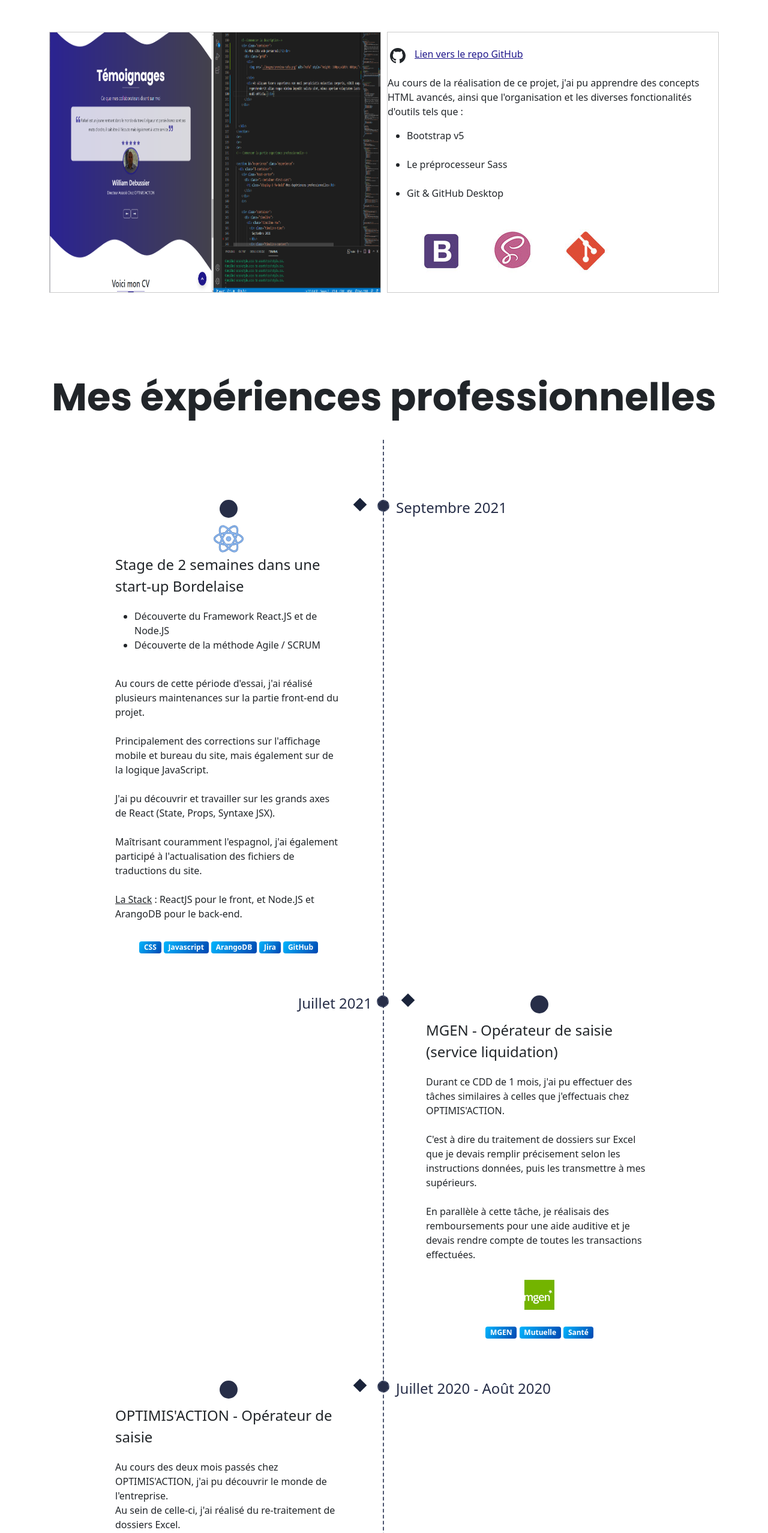
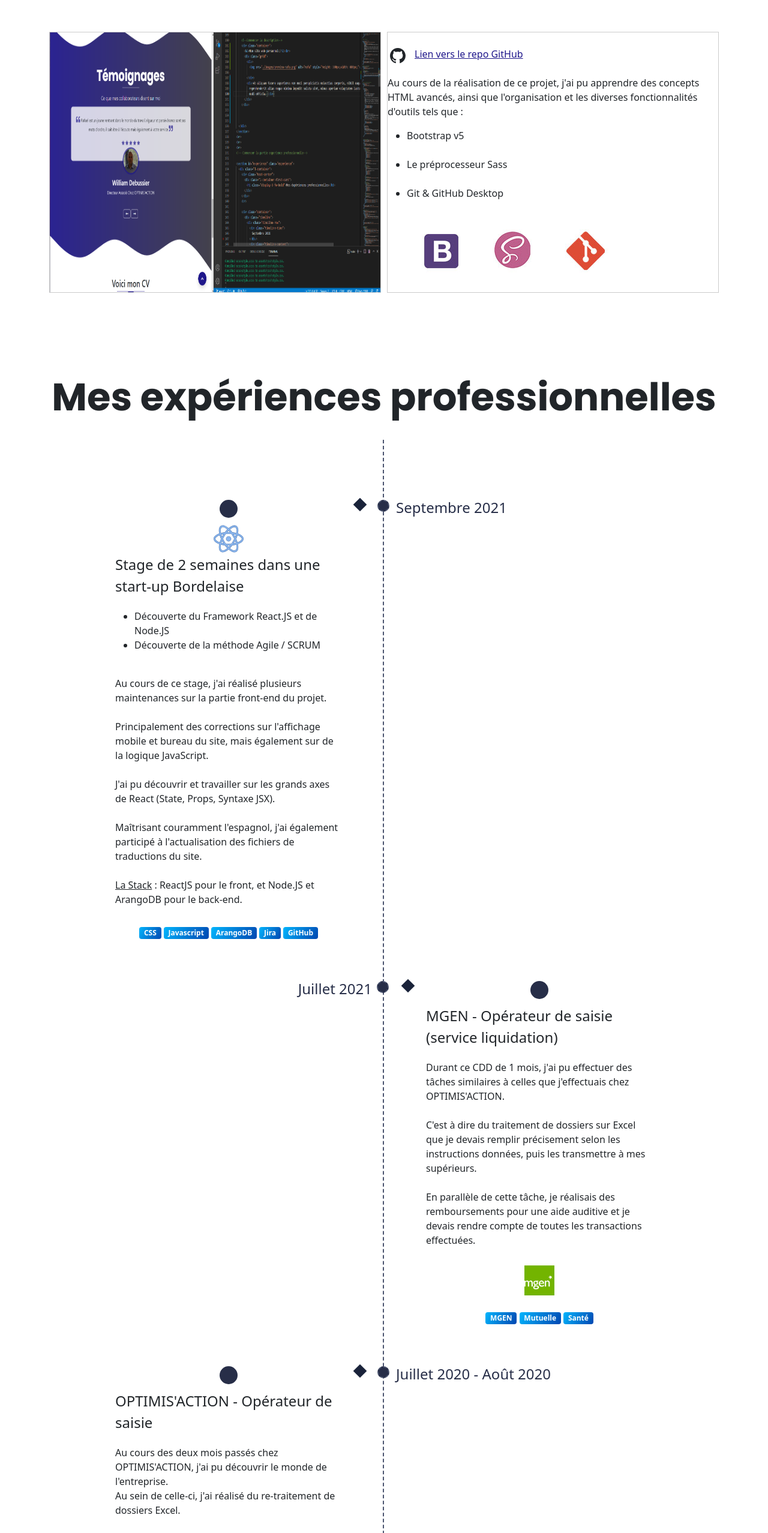
Before and after one commit to rafael-longeville/bootstrap-v5, a website: page index.html in a window 1280 px wide. Shown: the part 1665-4220 px from the top of the page at 60% size. Drawn offline with Linux system fonts and the light colour scheme.

Commit message:
commit spelling mistakes

```diff
--- a/index.html
+++ b/index.html
@@ -73,7 +73,7 @@
               <br>
               <br>Je souhaite participer à des projets Front-End en React.js pour améliorer mes compétences sur ce
               framework.<br><br>
-              Trilingue espagnol et anglais, je suis passioné par le Web 3.0, en particulier par l'univers de la
+              Trilingue espagnol et anglais, je suis passionné par le Web 3.0, en particulier par l'univers de la
               Blockchain <br>et des crypto-monnaies.
               <br>
               <br>
@@ -134,7 +134,7 @@
             <br>
             <BR>
             <p>Au cours de la réalisation de ce projet, j'ai pu apprendre des concepts HTML avancés, ainsi que
-              l'organisation et les diverses fonctionalités d'outils tels que :</p>
+              l'organisation et les diverses fonctionnalités d'outils tels que :</p>
             <ul>
               <li>Bootstrap v5</li>
               <br>
@@ -160,7 +160,7 @@
     <div class="l-container">
       <div class="text-center">
         <div class="l-container-first-card">
-          <h1 class="display-3 fw-bold">Mes éxpériences professionnelles</h1>
+          <h1 class="display-3 fw-bold">Mes expériences professionnelles</h1>
         </div>
       </div>
       <br>
@@ -182,7 +182,7 @@
                 <li>Découverte de la méthode Agile / SCRUM</li>
               </ul>
               <br>
-              <p>Au cours de cette période d'essai, j'ai réalisé plusieurs maintenances sur la partie front-end du
+              <p>Au cours de ce stage, j'ai réalisé plusieurs maintenances sur la partie front-end du
                 projet.
                 <br><br>
                 Principalement des corrections sur l'affichage mobile et bureau du site, mais également sur de la
@@ -218,7 +218,7 @@
                 précisement
                 selon les instructions données, puis les transmettre à mes
                 supérieurs.<br><br>
-                En parallèle à cette tâche, je réalisais des remboursements pour une aide auditive et je devais rendre
+                En parallèle de cette tâche, je réalisais des remboursements pour une aide auditive et je devais rendre
                 compte de toutes les transactions effectuées.
               </p>
               <img src="./images/logo-mgen.png" alt="mgen" style="width: 50px;height: 50px;">
@@ -299,7 +299,7 @@
                   <!-- Nom et poste du client  -->
                   <div class="testimonials__name">
                     <h3>Thomas Longeville</h3>
-                    <p class="fw-light">Responsable Comercial chez Optimis'ACTION</p>
+                    <p class="fw-light">Responsable Commercial chez Optimis'ACTION</p>
                   </div>
                 </div>
                 <!-- CAROUSEL ITEM 2 -->
```
